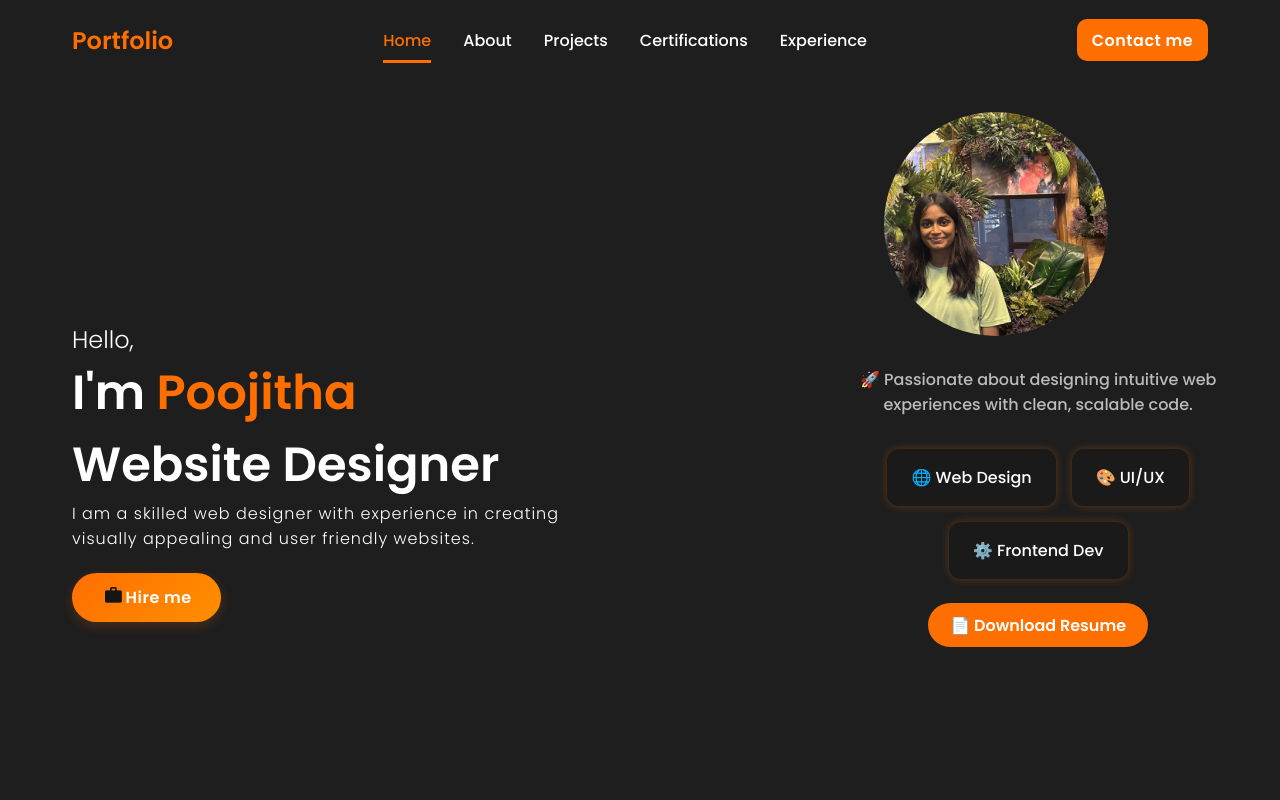
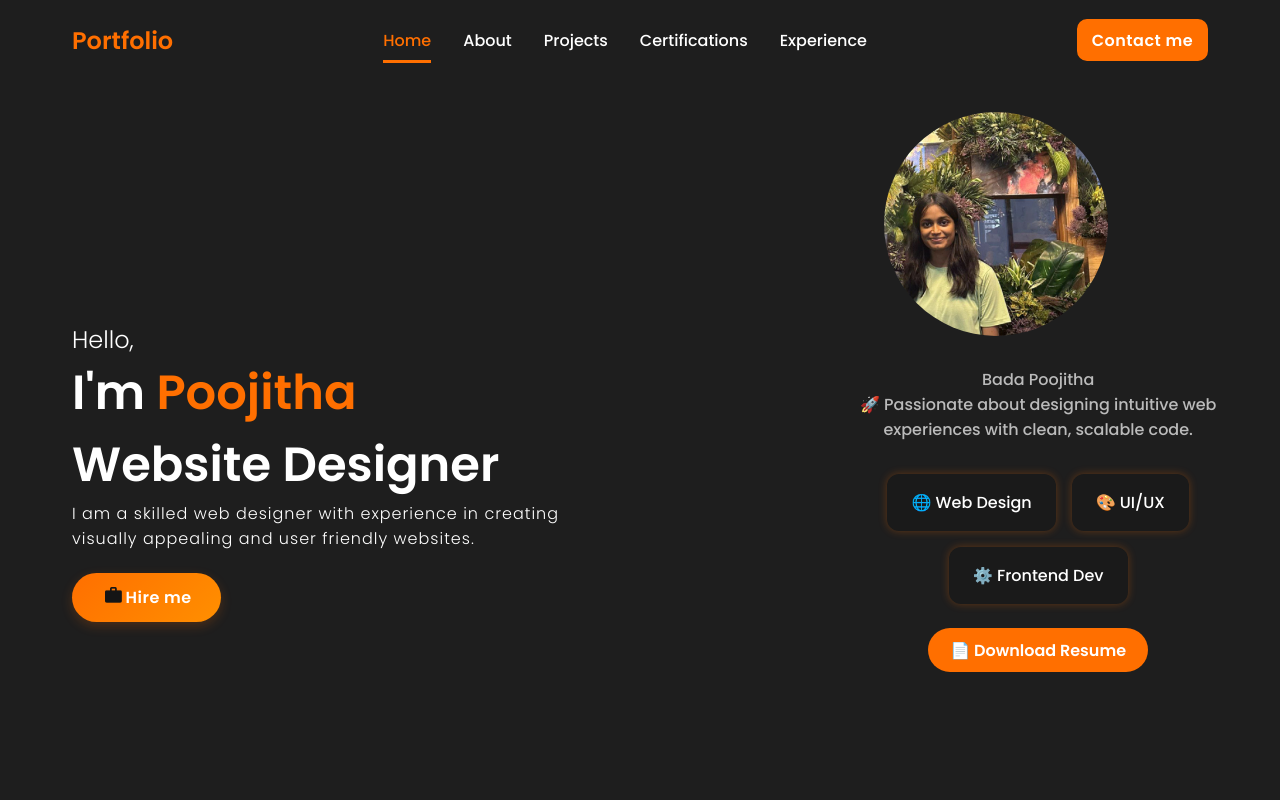
Before and after one commit to poojithabada/myPortfolio, a React (Create React App) app: page / in a window 1280 px wide. Shown: the top 800 px of the page. Built offline with nearby package versions, Linux system fonts and the light colour scheme.

Commit message:
added Name below profile

```diff
--- a/src/components/Intro/index.js
+++ b/src/components/Intro/index.js
@@ -21,7 +21,9 @@ class Intro extends Component {
         </div>
         <div>
         <img src={profile} alt="profile" className="profile"/>
+
         <div class="bio">
+          <p>Bada Poojitha</p>
     <p>🚀 Passionate about designing intuitive web experiences with clean, scalable code.</p>
     <div class="services">
   <div class="card">🌐 Web Design</div>
```
